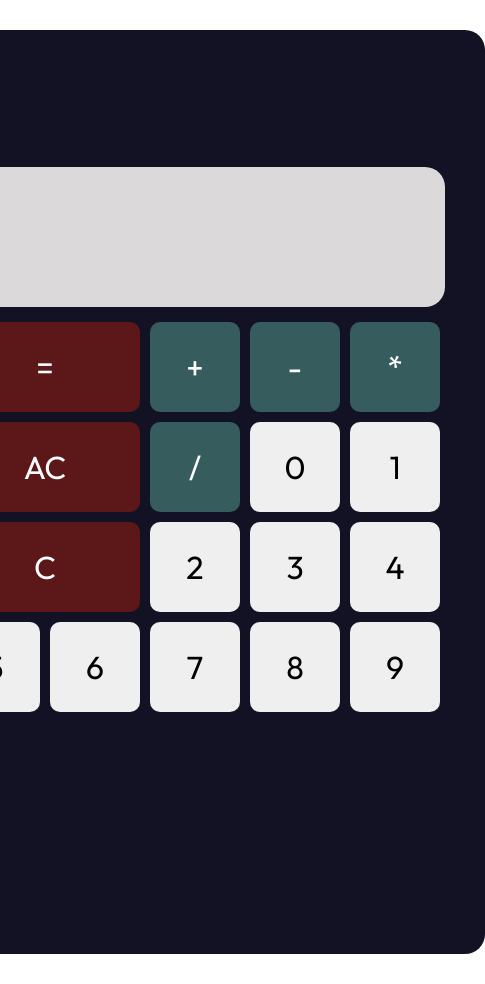
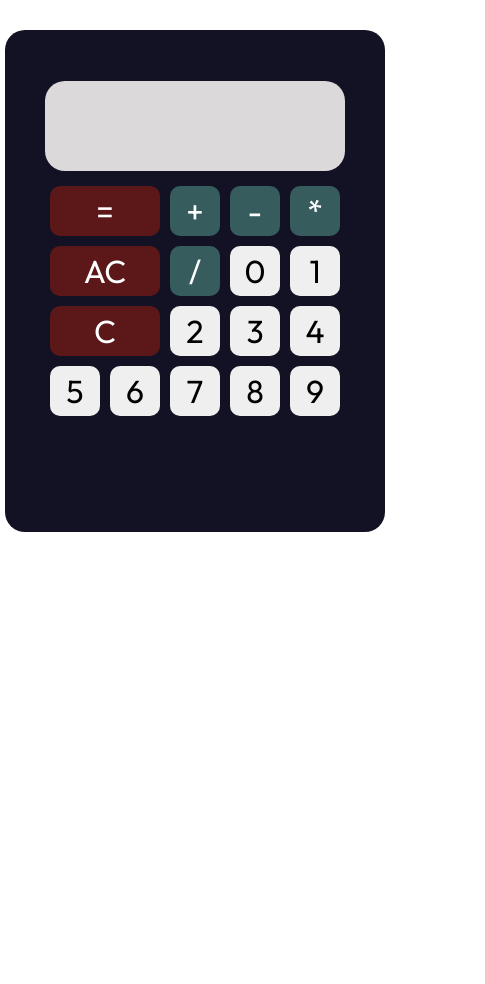
Before and after one commit to sultann-301/calculator_project, a plain HTML site: page index.html in a window 390 px wide. Shown: the whole page, 485 px wide, since content can reach past the window. After the commit the page ends 844 px from the top, so only its background shows below. Drawn offline with Linux system fonts and the light colour scheme.

Commit message:
made mobile friendly

```diff
--- a/style.css
+++ b/style.css
@@ -214,3 +214,11 @@ body {
   transition: 0.3s;
   transform: translateY(-10px);
 }
+
+@media (max-width: 900px) {
+  .container {
+    min-height: 50vh;
+    grid-template-columns: repeat(5, 60px);
+    grid-template-rows: minmax(100px, auto) repeat(5, 60px);
+  }
+}
```
